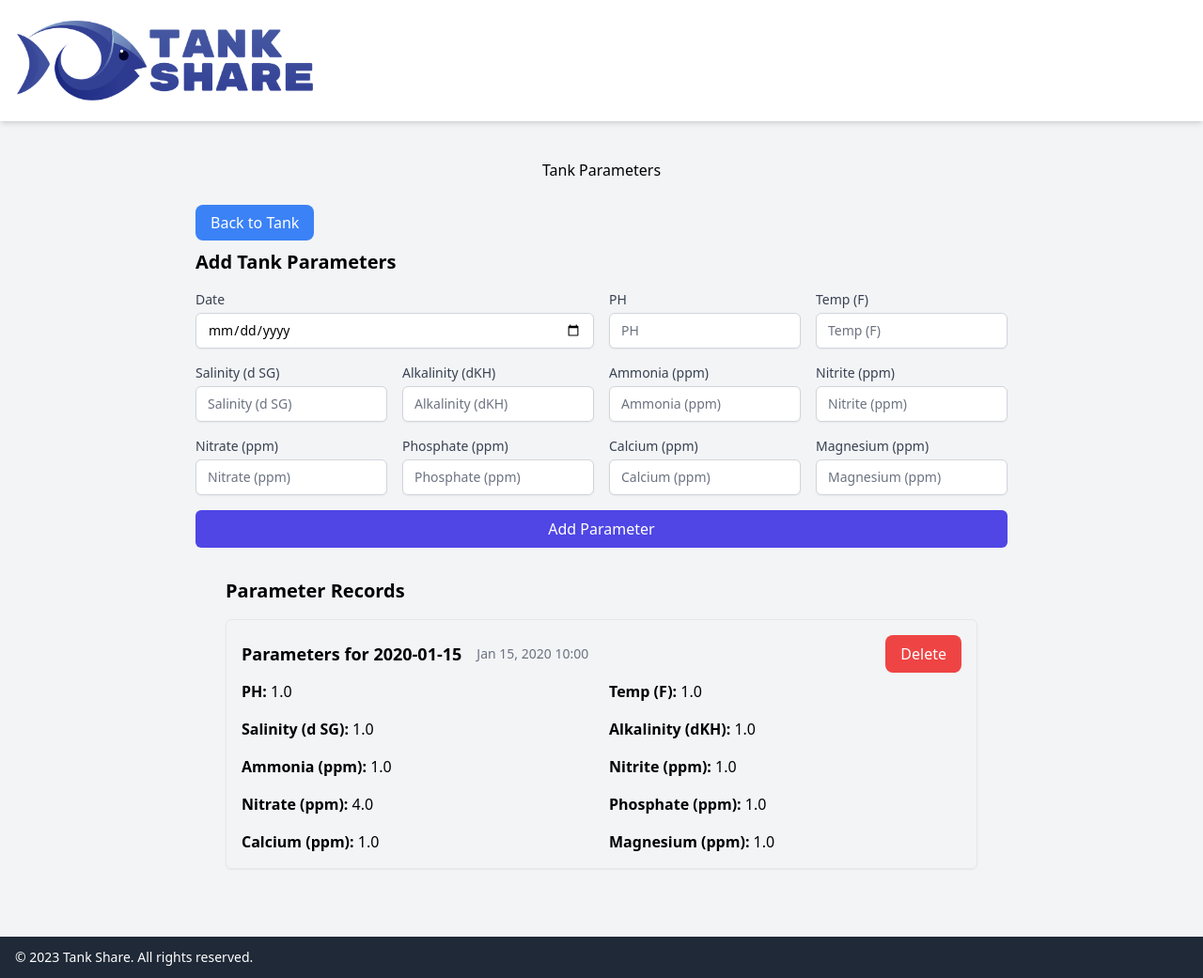
After one commit to albertski/tank_share, a Rails app: page /tanks/1/parameters in a window 1280 px wide. The commit adds this page. Shown: the whole page at 94% size. Run offline with Rails 7, Linux system fonts and the light colour scheme; a user stored in the database is signed in; tables that the repository leaves empty hold one stand-in row (values such as "Sample post"); style sheets or scripts are compiled from the project's sources; parts of the project's set-up code (start-up, migrations or seed data) failed here and were passed over; some libraries are stand-ins or nearby versions.

Commit message:
Add tank parameters

```diff
--- /dev/null
+++ b/app/controllers/tanks/parameters_controller.rb
@@ -0,0 +1,57 @@
+# frozen_string_literal: true
+
+module Tanks
+  class ParametersController < ApplicationController
+    before_action :set_tank
+    before_action :must_be_tank_owner!
+    before_action :set_tank_parameter, only: [:destroy]
+
+    def index
+      @tank_parameters = @tank.tank_parameters.order(created_at: :desc)
+      @new_tank_parameters = @tank.tank_parameters.new
+    end
+
+    def create
+      @tank_parameters = @tank.tank_parameters.new(parameter_params)
+
+      if @tank_parameters.save
+        respond_to do |format|
+          format.turbo_stream
+        end
+      else
+        @new_tank_parameters = @tank_parameters
+        @tank_parameters = @tank.tank_parameters.order(created_at: :desc)
+        render :index, status: :unprocessable_entity
+      end
+    end
+
+    def destroy
+      @tank_parameter.destroy!
+
+      respond_to do |format|
+        format.turbo_stream { render turbo_stream: turbo_stream.remove(@tank_parameter) }
+      end
+    end
+
+    private
+
+    def parameter_params
+      params.require(:tank_parameter).permit(:date, :ph, :temp, :salinity, :alkalinity, :ammonia, :nitrite, :nitrate,
+                                             :phosphate, :calcium, :magnesium)
+    end
+
+    def set_tank
+      @tank = Tank.find(params[:tank_id])
+    end
+
+    def set_tank_parameter
+      @tank_parameter = TankParameter.find(params[:id])
+    end
+
+    def must_be_tank_owner!
+      return if @tank.user == Current.user
+
+      head :forbidden
+    end
+  end
+end
--- a/app/controllers/tanks_controller.rb
+++ b/app/controllers/tanks_controller.rb
@@ -2,7 +2,7 @@
 
 class TanksController < ApplicationController
   before_action :authenticate_user!, except: :show
-  before_action :set_tank, only: [:destroy, :edit, :update]
+  before_action :set_tank, only: %i[show destroy edit update]
 
   def new
     @tank = Tank.new
--- a/app/models/tank.rb
+++ b/app/models/tank.rb
@@ -2,6 +2,8 @@
 
 class Tank < ApplicationRecord
   has_many_attached :images
+  belongs_to :user
+  has_many :tank_parameters
 
   measured Measured::Volume, :total_volume
   measured Measured::Volume, :display_volume
--- a/app/views/tanks/_form.html.erb
+++ b/app/views/tanks/_form.html.erb
@@ -1,4 +1,5 @@
-<%= form_with(model: tank, local: true, class: "w-full") do |form| %>
+
+<%= form_with(model: tank, local: true, class: 'w-full') do |form| %>
   <%= render 'shared/errors', resource: tank %>
 
   <div class="mb-6">
@@ -50,4 +51,6 @@
       <%= form.submit "Submit", class: "bg-blue-500 hover:bg-blue-700 text-white font-bold py-2 px-4 rounded focus:outline-none focus:shadow-outline" %>
     </div>
   </div>
+
+  <div class="py-4"><%= link_to 'Add Parameters', tank_parameters_path(tank), class: 'bg-blue-500 text-white px-4 py-2 rounded-lg hover:bg-blue-600' %></div>
 <% end %>
--- /dev/null
+++ b/app/views/tanks/parameters/_form.html.erb
@@ -0,0 +1,41 @@
+<div id="tank_parameters_form">
+  <%= form_with model: [tank, new_tank_parameters], url: tank_parameters_path(tank), local: false do |form| %>
+    <% if new_tank_parameters.errors.any? %>
+      <div class="bg-red-100 border border-red-400 text-red-700 px-4 py-3 rounded mb-4">
+        <h3 class="font-semibold">Please correct the following errors:</h3>
+        <ul class="list-disc list-inside">
+          <% new_tank_parameters.errors.full_messages.each do |message| %>
+            <li><%= message %></li>
+          <% end %>
+        </ul>
+      </div>
+    <% end %>
+
+    <div class="grid grid-cols-1 md:grid-cols-3 lg:grid-cols-4 gap-4">
+      <div class="col-span-1 md:col-span-2">
+        <%= form.label :date, "Date", class: "block text-sm font-medium text-gray-700" %>
+        <%= form.date_field :date, class: "mt-1 block w-full rounded-md border-gray-300 shadow-sm focus:border-indigo-500 focus:ring-indigo-500 sm:text-sm" %>
+        <% if new_tank_parameters.errors[:date].any? %>
+          <p class="text-red-600 text-sm"><%= new_tank_parameters.errors[:date].first %></p>
+        <% end %>
+      </div>
+
+      <% { ph: "PH", temp: "Temp (F)", salinity: "Salinity (d SG)", alkalinity: "Alkalinity (dKH)",
+            ammonia: "Ammonia (ppm)", nitrite: "Nitrite (ppm)", nitrate: "Nitrate (ppm)",
+            phosphate: "Phosphate (ppm)", calcium: "Calcium (ppm)", magnesium: "Magnesium (ppm)"
+          }.each do |param, label| %>
+        <div>
+          <%= form.label param, label, class: "block text-sm font-medium text-gray-700" %>
+          <%= form.text_field param, class: "mt-1 block w-full rounded-md border-gray-300 shadow-sm focus:border-indigo-500 focus:ring-indigo-500 sm:text-sm", placeholder: label %>
+          <% if new_tank_parameters.errors[param].any? %>
+            <p class="text-red-600 text-sm"><%= new_tank_parameters.errors[param].first %></p>
+          <% end %>
+        </div>
+      <% end %>
+    </div>
+
+    <div class="mt-4">
+      <%= form.submit "Add Parameter", class: "w-full bg-indigo-600 text-white py-2 px-4 rounded-md hover:bg-indigo-700" %>
+    </div>
+  <% end %>
+</div>
--- /dev/null
+++ b/app/views/tanks/parameters/_tank_parameters.html.erb
@@ -0,0 +1,25 @@
+<%= turbo_frame_tag dom_id(tank_parameters) do %>
+  <div class="border p-4 rounded-md shadow-sm mb-4 min-w-[800px]">
+    <div class="flex justify-between items-center">
+      <div class="flex items-center">
+        <h3 class="text-lg font-semibold mr-4">Parameters for <%= tank_parameters.date %></h3>
+        <p class="text-sm text-gray-500"><%= tank_parameters.created_at.strftime("%b %d, %Y %H:%M") %></p>
+      </div>
+
+      <%= link_to 'Delete', tank_parameter_path(tank, tank_parameters), method: :delete, data: { turbo_method: :delete, turbo_confirm: 'Are you sure you want to delete?' }, class: 'bg-red-500 text-white px-4 py-2 rounded-lg hover:bg-red-600 ml-2' %>
+    </div>
+
+    <div class="grid grid-cols-2 gap-4 mt-2">
+      <div><strong>PH:</strong> <%= tank_parameters.ph %></div>
+      <div><strong>Temp (F):</strong> <%= tank_parameters.temp %></div>
+      <div><strong>Salinity (d SG):</strong> <%= tank_parameters.salinity %></div>
+      <div><strong>Alkalinity (dKH):</strong> <%= tank_parameters.alkalinity %></div>
+      <div><strong>Ammonia (ppm):</strong> <%= tank_parameters.ammonia %></div>
+      <div><strong>Nitrite (ppm):</strong> <%= tank_parameters.nitrite %></div>
+      <div><strong>Nitrate (ppm):</strong> <%= tank_parameters.nitrate %></div>
+      <div><strong>Phosphate (ppm):</strong> <%= tank_parameters.phosphate %></div>
+      <div><strong>Calcium (ppm):</strong> <%= tank_parameters.calcium %></div>
+      <div><strong>Magnesium (ppm):</strong> <%= tank_parameters.magnesium %></div>
+    </div>
+  </div>
+<% end %>
--- /dev/null
+++ b/app/views/tanks/parameters/index.html.erb
@@ -0,0 +1,15 @@
+<h1>Tank Parameters</h1>
+
+<div class="max-w-4xl mx-auto p-4">
+  <div class="py-4"><%= link_to 'Back to Tank', edit_tank_path(@tank), class: 'bg-blue-500 text-white px-4 py-2 rounded-lg hover:bg-blue-600' %></div>
+  <h2 class="text-xl font-semibold mb-4">Add Tank Parameters</h2>
+
+  <%= render partial: 'tanks/parameters/form', locals: { tank: @tank, new_tank_parameters: @new_tank_parameters } %>
+</div>
+
+<div class="max-w-4xl mx-auto p-4">
+  <h2 class="text-xl font-semibold mb-4">Parameter Records</h2>
+  <%= turbo_frame_tag "tank_parameters" do %>
+    <%= render partial: "tanks/parameters/tank_parameters", collection: @tank_parameters, locals: { tank: @tank } %>
+  <% end %>
+</div>
--- a/config/routes.rb
+++ b/config/routes.rb
@@ -15,7 +15,9 @@ Rails.application.routes.draw do
   post 'signup', to: 'email_signup#create'
   get 'users/profile', to: 'users#profile'
   resources :users
-  resources :tanks
+  resources :tanks do
+    resources :parameters, module: :tanks
+  end
   resources :user_tanks, only: [:index]
   get 'up', to: proc { [200, {}, ['OK']] }
 end
```
Also changed, not shown: app/views/tanks/parameters/create.turbo_stream.erb (added, +7 -0 lines), app/views/tanks/show.html.erb (+35 -0 lines), spec/factories/tank.rb (added, +6 -0 lines), spec/rails_helper.rb (+47 -0 lines), spec/system/tank_parameters_spec.rb (added, +45 -0 lines).
